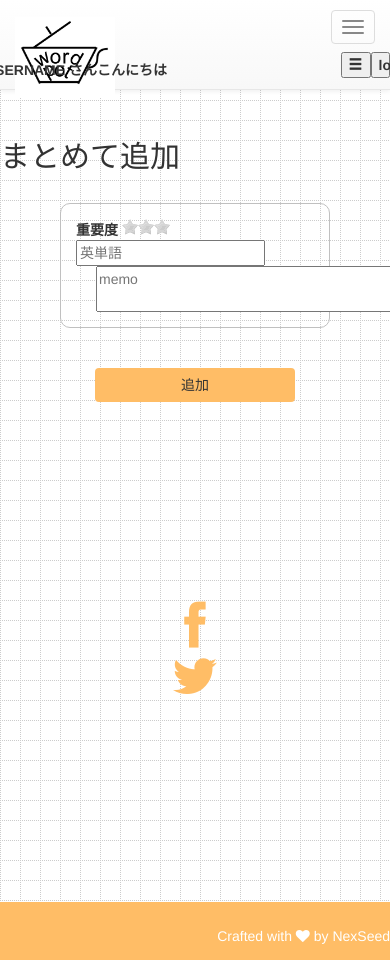
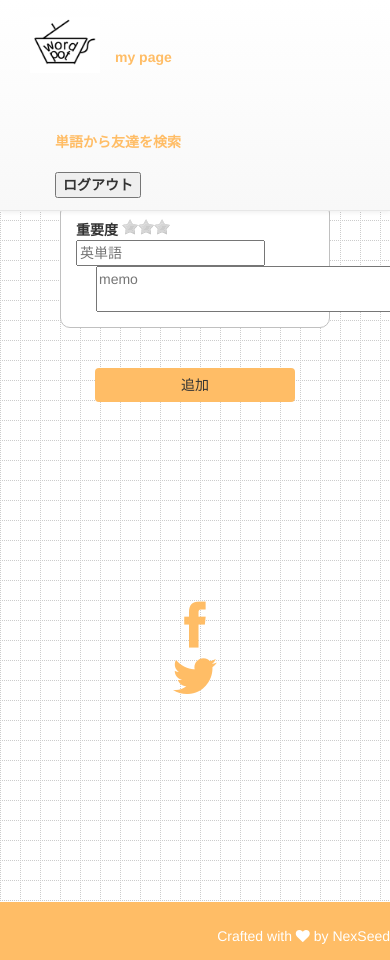
Before and after one commit to ei17ringo/wordPotProject_moc, a plain HTML site: page add.html in a window 390 px wide. Shown: the top 960 px of the page. Drawn offline with nearby package versions, Linux system fonts and the light colour scheme.

Commit message:
edit 3 files

```diff
--- a/add.html
+++ b/add.html
@@ -35,28 +35,23 @@
 
 </head>
 <body>
-	<div class="navbar navbar-default navbar-fixed-top">
-    	<div class="container">
-	        <div class="navbar-header">
-	          <button type="button" class="navbar-toggle" data-toggle="collapse" data-target=".navbar-collapse">
-	            <span class="icon-bar"></span>
-	            <span class="icon-bar"></span>
-	            <span class="icon-bar"></span>
-	          </button>
-	          <a class="navbar-brand" href="#"><img style="width:100px;" src="word Pot.png" /></a>
-	        </div>
-    	</div>
-      <button style="width:5%;float:right;">logout</button>
-      <button style="float:right;"><i class="glyphicon glyphicon-menu-hamburger"></i></button>
-    	<!--<div class="navbar-collapse collapse">-->
-          <ul class="nav navbar-nav navbar-right">
-          	<div style="display:inline">
-          		<li>
-          			<span style="float:left;">USERNAME さんこんにちは</span>
-          		</li>
-        	</div>
-          </ul>
-        <!--/.nav-collapse -->
+	<!-- Fixed navbar -->
+    <div class="navbar navbar-default navbar-fixed-top">
+      <div class="container">
+        <a class="navbar-brand" href="#" style="pedding:0px;"><img style="width:70px;" src="word Pot.png" /></a>
+        <ul style="list-style:none;">
+
+          <li class="headlink">
+            <a style="font-size:14px; margin-right: 18px;" class="headanchor nav navbar-nav">my page</a>
+          </li>
+          <li class="headlink">
+            <a style="font-size:14px; margin-right: 18px;" class="headanchor nav navbar-nav">単語から友達を検索</a>
+          </li>
+          <li class="navbar-right">
+            <button type="submit">ログアウト</button>
+          </li>
+        </ul>
+      </div>
     </div>
 
     <br>
@@ -70,7 +65,7 @@
   </div>
   <br>
 	<div class="container">
-  <div style="border: 1px solid #c0c0c0; padding:15px; border-radius:10px 10px; width:75%; margin:auto;">
+  <div style="border: 1px solid #c0c0c0; padding:15px; border-radius:10px 10px; width:75%; margin:auto; background:white;">
         <form>
           <div><b>重要度</b>
             <div class="rateit1" data-rateit-resetable="false" data-rateit-ispreset="true" data-rateit-min="0" data-rateit-max="3" data-rateit-step="1"></div>
```
Also changed, not shown: edit.html (+16 -22 lines), view.html (+17 -22 lines).
